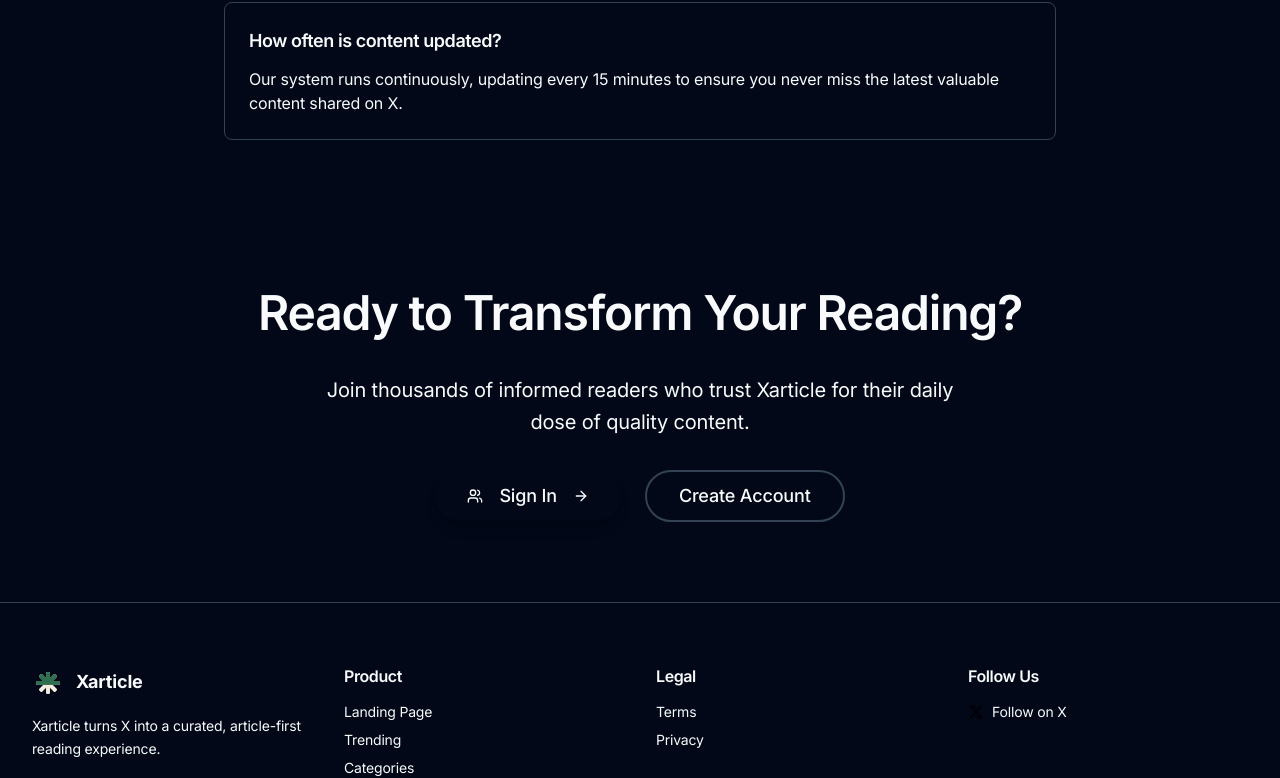
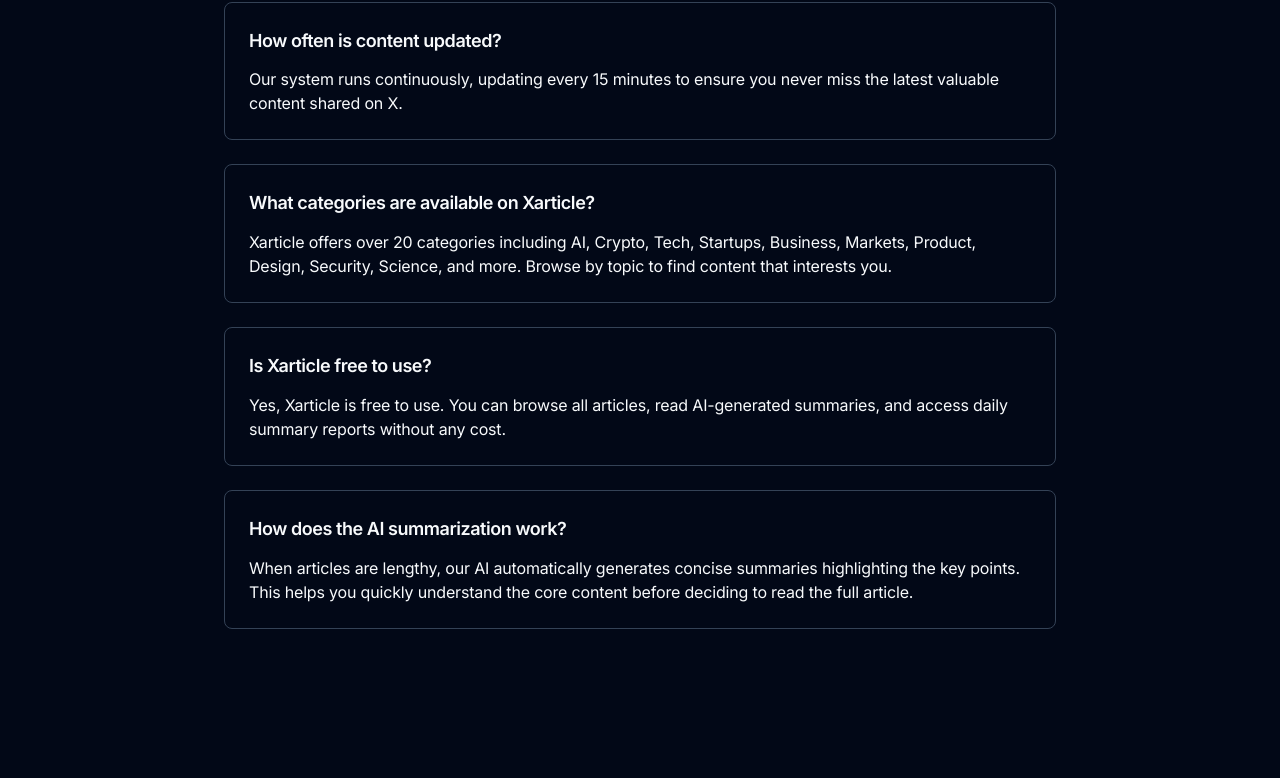
Before and after one commit to jasonCodeSpace/articles-x, a Next.js app: page /landing in a window 1280 px wide. Shown: the part 3974-4752 px from the top of the page. Built offline with nearby package versions, Linux system fonts and the light colour scheme; no server answers; the database is empty.

Commit message:
feat(seo): expand FAQ section with more questions
- Add 3 new FAQ items: categories, free usage, AI summarization
- Update both visible FAQ section and FAQPage JSON-LD schema
- Improves chances of FAQ rich snippets in Google search

Co-Authored-By: Claude Opus 4.5 <noreply@anthropic.com>

```diff
--- a/app/landing/page.tsx
+++ b/app/landing/page.tsx
@@ -124,6 +124,30 @@ export default async function LandingPage() {
         "acceptedAnswer": {
           "@type": "Answer",
           "text": "Our system runs continuously, updating every 15 minutes to ensure you never miss the latest valuable content shared on X."
+        }
+      },
+      {
+        "@type": "Question",
+        "name": "What categories are available on Xarticle?",
+        "acceptedAnswer": {
+          "@type": "Answer",
+          "text": "Xarticle offers over 20 categories including AI, Crypto, Tech, Startups, Business, Markets, Product, Design, Security, Science, and more. Browse by topic to find content that interests you."
+        }
+      },
+      {
+        "@type": "Question",
+        "name": "Is Xarticle free to use?",
+        "acceptedAnswer": {
+          "@type": "Answer",
+          "text": "Yes, Xarticle is free to use. You can browse all articles, read AI-generated summaries, and access daily summary reports without any cost."
+        }
+      },
+      {
+        "@type": "Question",
+        "name": "How does the AI summarization work?",
+        "acceptedAnswer": {
+          "@type": "Answer",
+          "text": "When articles are lengthy, our AI automatically generates concise summaries highlighting the key points. This helps you quickly understand the core content before deciding to read the full article."
         }
       }
     ]
@@ -564,6 +588,33 @@ export default async function LandingPage() {
                 Our system runs continuously, updating every 15 minutes to ensure you never miss the latest valuable content shared on X.
               </p>
             </div>
+
+            <div className="border border-border rounded-lg p-6">
+              <h3 className="text-lg font-semibold text-foreground mb-3">
+                What categories are available on Xarticle?
+              </h3>
+              <p className="text-muted-foreground">
+                Xarticle offers over 20 categories including AI, Crypto, Tech, Startups, Business, Markets, Product, Design, Security, Science, and more. Browse by topic to find content that interests you.
+              </p>
+            </div>
+
+            <div className="border border-border rounded-lg p-6">
+              <h3 className="text-lg font-semibold text-foreground mb-3">
+                Is Xarticle free to use?
+              </h3>
+              <p className="text-muted-foreground">
+                Yes, Xarticle is free to use. You can browse all articles, read AI-generated summaries, and access daily summary reports without any cost.
+              </p>
+            </div>
+
+            <div className="border border-border rounded-lg p-6">
+              <h3 className="text-lg font-semibold text-foreground mb-3">
+                How does the AI summarization work?
+              </h3>
+              <p className="text-muted-foreground">
+                When articles are lengthy, our AI automatically generates concise summaries highlighting the key points. This helps you quickly understand the core content before deciding to read the full article.
+              </p>
+            </div>
           </div>
         </div>
       </section>
```
